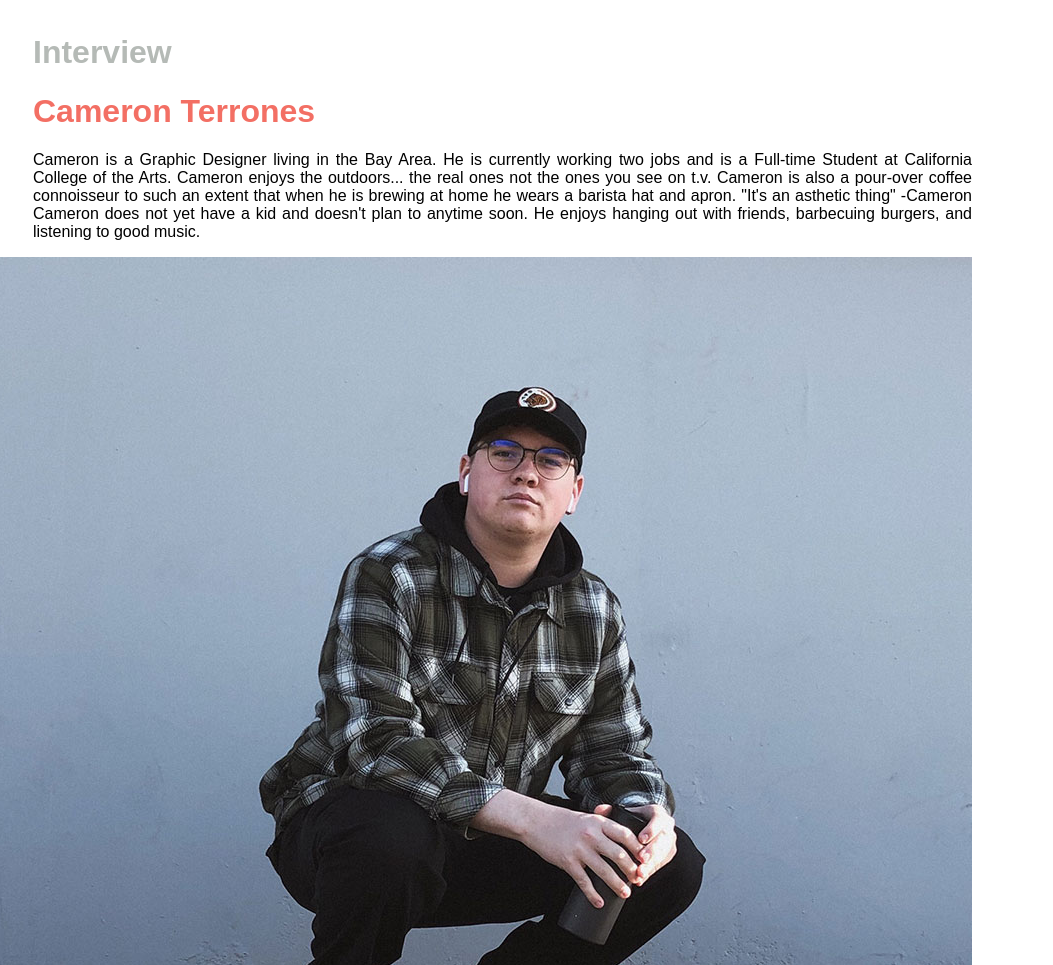
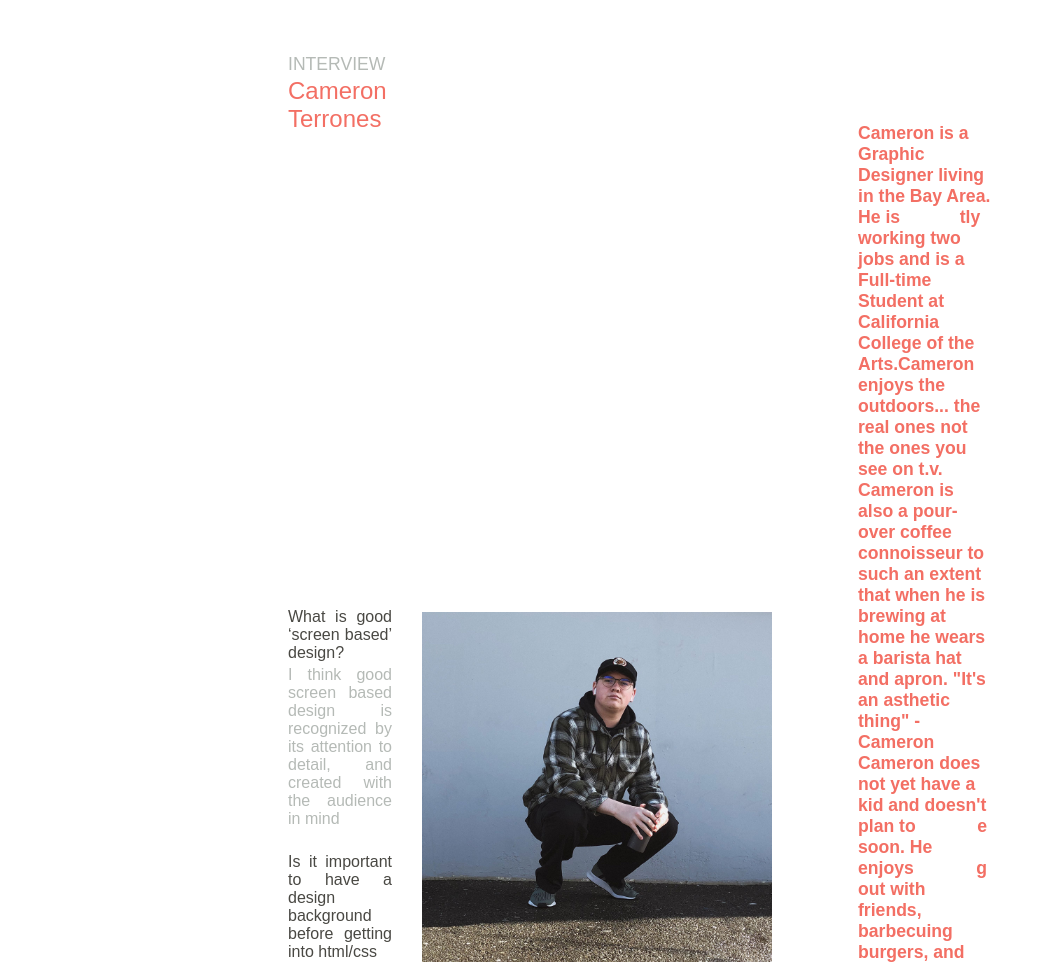
Before and after one commit to kdav747/Interactive1, a plain HTML site: page interview/exercise-interview.html in a window 1280 px wide. Shown: the part 20-985 px from the top of the page, without its empty margins (0-1053 px from the left). Drawn offline with Linux system fonts and the light colour scheme; a web font is replaced by a local one.

Commit message:
big update

```diff
--- a/css/main.css
+++ b/css/main.css
@@ -6,42 +6,46 @@ body {
   font-family: neue-haas-grotesk-text, sans-serif;
   font-weight: 400;
   font-style: normal;
-  padding-left: 35px;
-  padding-top: 10px;
-  margin: 5px;
+  padding-top: 45px;
 }
 
 .title {
-  font-size: 50%;
-  text-align: center;
+  font-size: 55%;
+  font-weight: 100;
+  text-align: justify;
+  padding-left: 280px;
+  padding-right: 880px;
   color: #b5bab6;
 }
 
 p {
   color: #f36f64;
   font-weight: 400;
+  font-size: 100%;
   padding-top: 0px;
   text-align: justify;
-  padding-left: 580px;
-  padding-right: 580px;
+  padding-left: 280px;
+  padding-right: 880px;
 
 }
 
 h3 {
   color: #494843;
+  font-size: 110%;
   margin-top: 25px;
   text-align: justify;
-  padding-left: 580px;
-  padding-right: 580px;
+  padding-left: 280px;
+  padding-right: 880px;
 }
 
 ul {
   list-style: none;
+  font-size: 110%;
   padding-inline-start: 0%;
-  margin-top: -10px;
+  margin-top: -18px;
   text-align: justify;
-  padding-left: 580px;
-  padding-right: 580px;
+  padding-left: 280px;
+  padding-right: 880px;
 }
 
 a:link {
@@ -63,16 +67,16 @@ a:hover {
 }
 
 #exercise {
-  font-size: 135%;
+  font-size: 155%;
   color: #494843;
 }
 
 #weekly-exercises {
-  font-size: 135%;
+  font-size: 155%;
   color: #494843;
 }
 
 #projects {
-  font-size: 135%;
+  font-size: 155%;
   color: #494843;
 }
--- a/interview/css/interview.css
+++ b/interview/css/interview.css
@@ -2,37 +2,110 @@
 
 
 body {
+  background-color: white;
+  padding-top: 45px;
+}
+
+.white {
+  color: white
+}
+
+h2 {
   font-family: neue-haas-grotesk-text, sans-serif;
   font-weight: 400;
   font-style: normal;
-  background-color: white;
+  color: #f36f64;
+  font-size: 150%;
+  padding-top: 0px;
   text-align: justify;
-  padding: 25px;
-  padding-right: 300px;
+  padding-left: 280px;
+  padding-right: 880px;
+  margin-top: -20px;
 }
 
-
-h1 {
-  color: #f36f64
+h3 {
+  font-family: neue-haas-grotesk-text, sans-serif;
+  font-weight: 400;
+  font-style: normal;
+  color: #f36f64;
+  font-size: 150%;
+  padding-top: 0px;
+  text-align: justify;
+  padding-left: 280px;
+  padding-right: 880px;
 }
 
 .interview {
-  color: #b5bab6
+  font-family: neue-haas-grotesk-text, sans-serif;
+  font-weight: 400;
+  font-style: normal;
+  font-size: 55%;
+  font-weight: 100;
+  text-align: justify;
+  padding-left: 280px;
+  padding-right: 880px;
+  color: #b5bab6;
 }
 
-.campic {
-  float: right
+#qanda {
+  font-family: neue-haas-grotesk-text, sans-serif;
+  font-weight: 400;
+  font-style: normal;
+  margin-top: -422px;
+  padding-left: 280px;
+  padding-right: 880px;
 }
 
-/* div {
-    padding: 25px
-  } */
+#quanda2 {
+  font-family: neue-haas-grotesk-text, sans-serif;
+  font-weight: 400;
+  font-style: normal;
+  margin-top: -330px;
+  padding-left: 558px;
+  padding-right: 610px;
+}
+
+.camis {
+  font-family: neue-haas-grotesk-text, sans-serif;
+  font-weight: 400;
+  font-style: normal;
+  font-size: 110%;
+  font-weight: 700;
+  padding-left: 850px;
+  padding-right: 280px;
+  margin-top: -30px;
+  color: #f36f64;
+}
+
+#campic {
+  float: right;
+  height: 350px;
+  width: 350px;
+  padding-right: 500px;
+  margin-top: -410px;
+}
 
 .question {
   color: #494843;
   font-style: bold;
+  text-align: justify;
+  margin-top: 25px;
 }
 
 .answer {
   color: #b5bab6;
+  position: inside;
+  text-align: justify;
+  margin-top: -12px;
 }
+
+#extra {
+  font-size: 55%;
+  font-weight: 100;
+  font-family: neue-haas-grotesk-text, sans-serif;
+  font-weight: 400;
+  font-style: normal;
+  padding-left: 280px;
+  padding-right: 880px;
+  color: #b5bab6;
+}
--- a/interview/exercise-interview.html
+++ b/interview/exercise-interview.html
@@ -9,33 +9,41 @@
 </head>
 
 <body>
-  <h1 class="interview">Interview</h1>
-  <h1>Cameron Terrones</h1>
-  <p>Cameron is a Graphic Designer living in the Bay Area. He is currently working two jobs and is a Full-time Student
-    at
-    California College of the Arts.
-    Cameron enjoys the outdoors... the real ones not the ones you see on t.v. Cameron is also a pour-over coffee
-    connoisseur to such an extent that when he is brewing at home he wears a barista hat and apron. "It's an asthetic
-    thing" -Cameron
-    Cameron does not yet have a kid and doesn't plan to anytime soon. He enjoys hanging out with friends, barbecuing
+  <h1>
+    <div class="interview">INTERVIEW</div>
+  </h1>
+  <h2>Cameron Terrones</h2>
+  <p class="camis">Cameron is a Graphic Designer living in the Bay Area. He is <span class="white">curren</span>tly
+    working two jobs and is a
+    Full-time Student
+    at California College of the Arts.Cameron enjoys the outdoors... the real ones not the ones you see on t.v. Cameron
+    is also a pour-over coffee connoisseur to such an extent that when he is brewing at home he wears a barista hat and
+    apron. "It's an asthetic
+    thing" -Cameron Cameron does not yet have a kid and doesn't plan to <span class="white">anytim</span>e soon. He
+    enjoys <span class="white">hangin</span>g out with
+    friends, barbecuing
     burgers, and listening to good music.</p>
-  <img class="campic" src="assets/cam1.jpeg">
 
+  <img id="campic" src="assets/cam1.jpeg">
+
+  <div id="qanda">
     <p class="question">What is good ‘screen based’ design?</p>
     <p class="answer">I think good screen based design is recognized by its attention to detail, and created with the
       audience in mind</p>
 
     <p class="question">Is it important to have a design background before getting into html/css</p>
-  <div class="answer">Although it isn't necessary having a basic understanding of design and that process is extremely
+    <p class="answer">Although it isn't necessary having a basic understanding of design and that process is
+      extremely
       helpful, being able to come from a perspective of design tends to break down the way you think about what your
-    putting in the screen</div>
+      putting in the screen</p>
 
     <p class="question">Why did you choose graphic design as a career and do you see yourself involved with
       online design.</p>
     <p class="answer">Naturally I am a detail oriented person, but my exposure to design was accidental thanks to a
       high school counselor mistakingly placing me in a graphic design intro class. Ever since then iv'e been hooked. I
       do see myself working with online design in the future because its an essential tool to have on my belt.</p>
-
+  </div>
+  <div id="quanda2">
     <p class="question">As a designer yourself, what other online designers do you look up to?</p>
     <p class="answer">some contemporary designers I follow are Aaron Draplin, Adi Goodrich, and Craig Ward.</p>
 
@@ -44,18 +52,23 @@
 
     <p class="question">Where do you get most of your inspiration and do you think that will translate to you web
       design process as you do more of it?</p>
-  <p class="answer">most of my inspiration has come from practicing professionals and a constant watching of behance,
+    <p class="answer">most of my inspiration has come from practicing professionals and a constant watching of
+      behance,
       dribble, and fonts in use, a lot if the projects I have been interested used design and I have definitely been
       influenced by that in the way I think about web design.</p>
 
     <p class="question">As a developing designer has your perception about the web changed?</p>
     <p class="answer">Undoubtedly, a lot of my attention goes to the design details and interactions that i have with
       the web.</p>
+  </div>
 
-  <h2>Extra Stuff</h2>
-  During this interview Cameron made a disastrous switch from a pour-over coffee connoisseur to an extreme-unicycle
+
+  <h3 id="extrastuff">Extra Stuff</h3>
+  <p class="extra">During this interview Cameron made a disastrous switch from a pour-over coffee connoisseur to an
+    extreme-unicycle
     enthusiast. “It’s kinda hard to drink coffee when you’re rockin’ down a set of stairs on a single wheel
     of glory.” -Cameron T.
+  </p>
 </body>
 
 </html>
```
Also changed, not shown: index.html (+1 -1 lines). Lines whose indentation alone changed are shown as unchanged.
